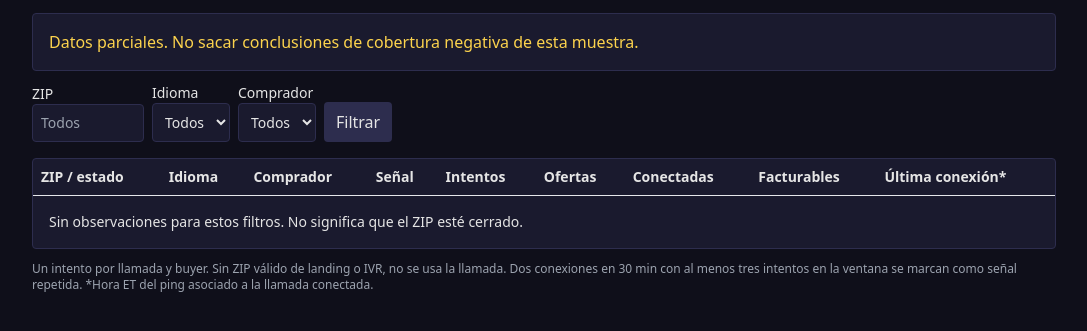
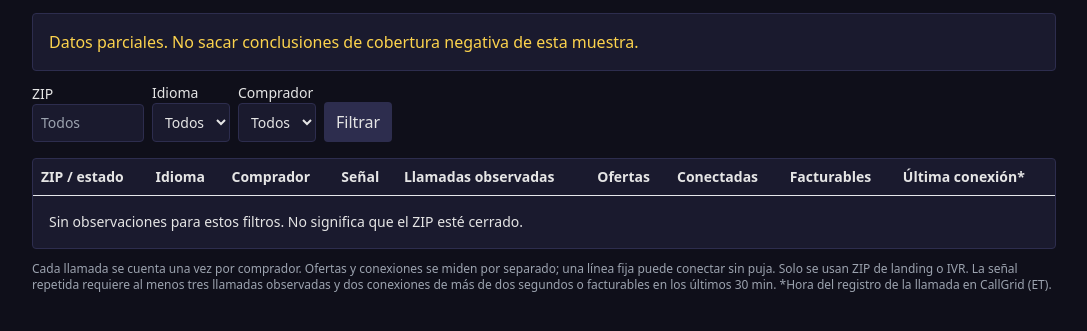
Before and after one commit to Alacranz/royalspace-automations, a Python web app: template dc-dashboard/app/templates/admin/coverage.html in a window 1280 px wide. Shown: the part 193-524 px from the top of the page, without its empty margins (96-1183 px from the left). Run offline with Jinja, Linux system fonts and the light colour scheme; the template is opened without the code that fills it, so the values that code supplies are empty; some libraries are stand-ins or nearby versions.

Commit message:
Explain independent offer and connection counts

```diff
--- a/dc-dashboard/app/templates/admin/coverage.html
+++ b/dc-dashboard/app/templates/admin/coverage.html
@@ -23,7 +23,7 @@
     <div class="card rounded overflow-auto">
       <table class="w-full text-sm" aria-label="Cobertura reciente por ZIP, idioma y comprador">
         <thead><tr class="text-left border-b">
-          {% for heading in ('ZIP / estado','Idioma','Comprador','Señal','Intentos','Ofertas','Conectadas','Facturables','Última conexión*') %}<th class="p-2 whitespace-nowrap" scope="col">{{ heading }}</th>{% endfor %}
+          {% for heading in ('ZIP / estado','Idioma','Comprador','Señal','Llamadas observadas','Ofertas','Conectadas','Facturables','Última conexión*') %}<th class="p-2 whitespace-nowrap" scope="col">{{ heading }}</th>{% endfor %}
         </tr></thead>
         <tbody>
           {% for row in rows %}
@@ -38,7 +38,7 @@
         </tbody>
       </table>
     </div>
-    <p class="text-xs text-gray-400 mt-3">Un intento por llamada y buyer. Sin ZIP válido de landing o IVR, no se usa la llamada. Dos conexiones en 30 min con al menos tres intentos en la ventana se marcan como señal repetida. *Hora ET del ping asociado a la llamada conectada.</p>
+    <p class="text-xs text-gray-400 mt-3">Cada llamada se cuenta una vez por comprador. Ofertas y conexiones se miden por separado; una línea fija puede conectar sin puja. Solo se usan ZIP de landing o IVR. La señal repetida requiere al menos tres llamadas observadas y dos conexiones de más de dos segundos o facturables en los últimos 30 min. *Hora del registro de la llamada en CallGrid (ET).</p>
     <script>
       setInterval(function () {
         if (document.visibilityState === "visible" && !document.activeElement.closest("form")) location.reload();
```
